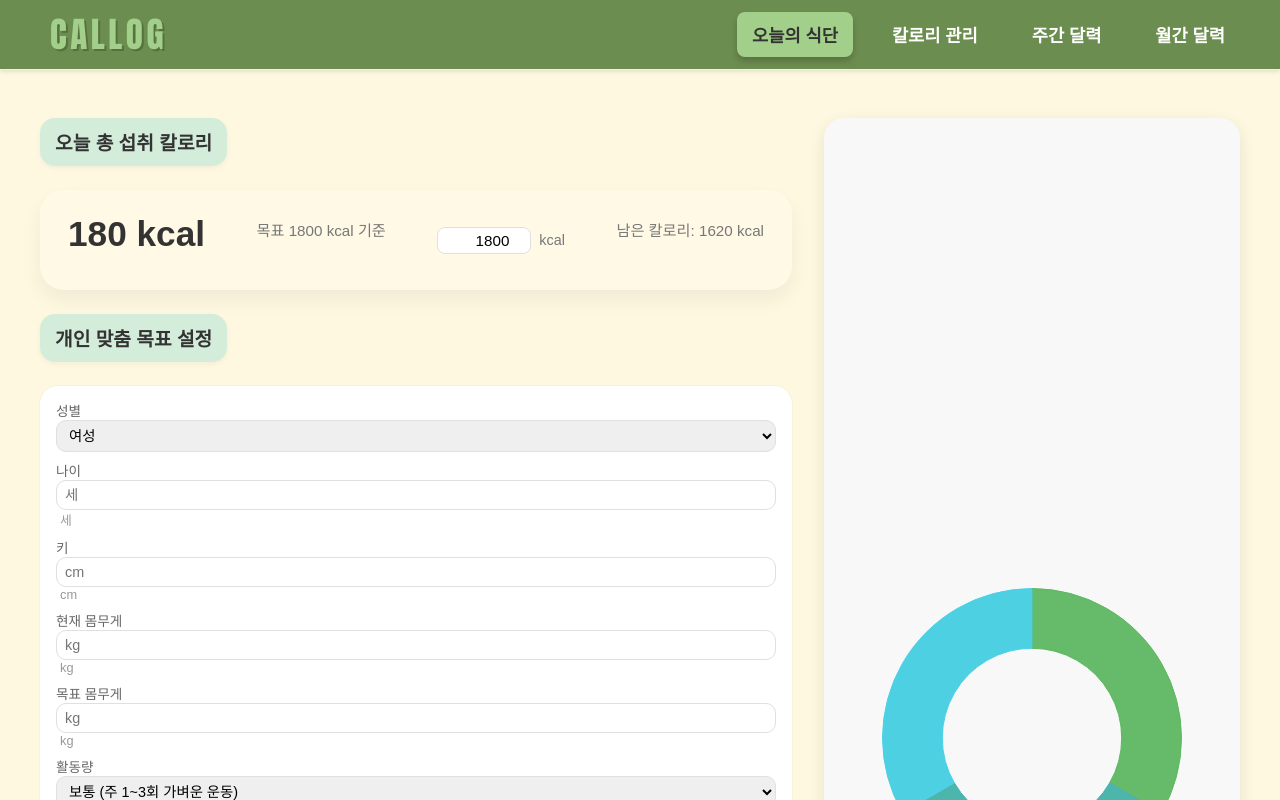
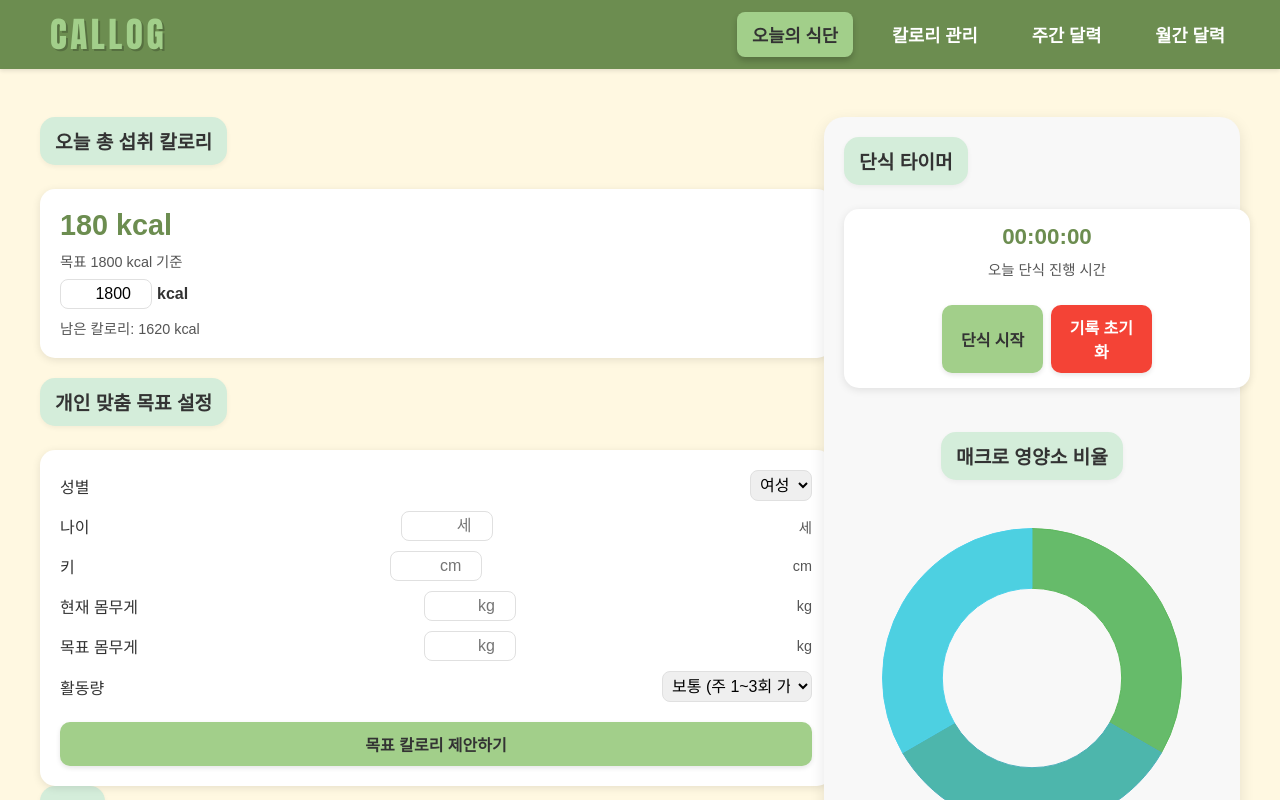
Before and after one commit to dPddddfe/CalLog, a React (Create React App) app: page / in a window 1280 px wide. Shown: the top 800 px of the page. Built offline with nearby package versions, Linux system fonts and the light colour scheme.

Commit message:
add time

```diff
--- a/src/App.css
+++ b/src/App.css
@@ -1100,3 +1100,42 @@ body {
     padding: 0.3rem 0.6rem;
   }
 }
+.fasting-timer {
+  position: absolute;
+  top: 20px;
+  right: 40px;
+  background: rgba(255,255,255,0.85);
+  padding: 12px 18px;
+  border-radius: 10px;
+  box-shadow: 0 3px 10px rgba(0,0,0,0.1);
+  text-align: center;
+}
+
+.fasting-title {
+  font-size: 14px;
+  font-weight: bold;
+  margin-bottom: 6px;
+}
+
+.fasting-time {
+  font-size: 18px;
+  font-weight: bold;
+  margin-bottom: 6px;
+}
+
+.fast-start,
+.fast-stop {
+  border: none;
+  padding: 6px 12px;
+  border-radius: 6px;
+  font-size: 13px;
+  cursor: pointer;
+}
+
+.fast-start {
+  background-color: #4fa3f7;
+}
+
+.fast-stop {
+  background-color: #f26e6e;
+}
--- a/src/App.js
+++ b/src/App.js
@@ -1,11 +1,10 @@
-import React, { useState, useMemo, useRef } from 'react';
+import React, { useState, useMemo, useEffect, useRef } from 'react';
 import { Chart as ChartJS, ArcElement, Tooltip, Legend } from 'chart.js';
 import { Doughnut } from 'react-chartjs-2';
+// 이미 여기서 import 되었으므로, 하단에서 재선언할 필요 없습니다.
 import WeeklyCalendarPage from './pages/WeeklyCalendarPage';
 import MonthlyCalendarPage from './pages/MonthlyCalendarPage';
 import CalorieManagementPage from './pages/CalorieManagement';
-
-import './App.css';
 
 // Chart.js 모듈 등록
 ChartJS.register(ArcElement, Tooltip, Legend);
@@ -100,6 +99,7 @@ const MacroDoughnutChart = ({ meals }) => {
 
   return (
     <div className="chart-wrapper">
+      <div className="section-header">매크로 영양소 비율</div> {/* 헤더 추가 */}
       <div className="chart-container">
         <Doughnut data={data} options={options} />
       </div>
@@ -122,6 +122,62 @@ const MacroDoughnutChart = ({ meals }) => {
 
 // --- 메인 페이지 컴포넌트 ---
 const TodayDietPage = () => {
+
+  const [meals, setMeals] = useState(initialMeals);
+  const [newMeal, setNewMeal] = useState({ name: '', calories: '', carbs: '', sugar: '' });
+  const nextId = useRef(initialMeals.length + 1);
+  // 단식 타이머 상태
+  const [isFasting, setIsFasting] = useState(false);
+  const [fastStartTime, setFastStartTime] = useState(null);
+  const [fastElapsed, setFastElapsed] = useState(0);
+
+  // 저장된 단식 기록 불러오기 (초 단위로 저장된 ms 값 사용)
+  useEffect(() => {
+    const saved = localStorage.getItem("fastRecord");
+    if (saved) setFastElapsed(Number(saved));
+    const savedRunning = localStorage.getItem("fastRunning");
+    const savedStart = localStorage.getItem("fastStartTime");
+    if (savedRunning === 'true' && savedStart) {
+      // 앱이 새로고침되어도 타이머 계속하도록 처리
+      setFastStartTime(Number(savedStart));
+      setIsFasting(true);
+    }
+  }, []);
+
+  // 실시간 타이머 작동
+  useEffect(() => {
+    let interval = null;
+    if (isFasting) {
+      interval = setInterval(() => {
+        setFastElapsed(Date.now() - (fastStartTime || Date.now()));
+      }, 1000);
+      localStorage.setItem("fastRunning", 'true');
+      if (fastStartTime) localStorage.setItem("fastStartTime", String(fastStartTime));
+    } else {
+      localStorage.setItem("fastRunning", 'false');
+      // if stopped, fastElapsed already set to final value and saved on stop
+    }
+    return () => clearInterval(interval);
+  }, [isFasting, fastStartTime]);
+
+  // 타이머 시작
+  const startFasting = () => {
+    const now = Date.now();
+    setFastStartTime(now);
+    setIsFasting(true);
+    localStorage.setItem("fastStartTime", String(now));
+    localStorage.setItem("fastRunning", 'true');
+  };
+
+  // 타이머 종료
+  const stopFasting = () => {
+    setIsFasting(false);
+    // fastElapsed currently holds elapsed ms
+    localStorage.setItem("fastRecord", String(fastElapsed));
+    localStorage.setItem("fastRunning", 'false');
+    // keep fastStartTime in storage if you want history; do not clear it here
+  };
+
   // 수정 기능을 위한 상태
   const [editingId, setEditingId] = useState(null);
   const [editMeal, setEditMeal] = useState({ name: '', calories: '', carbs: '', sugar: '' });
@@ -160,9 +216,6 @@ const handleEditSave = () => {
     setEditingId(null);
   };
 
-  const [meals, setMeals] = useState(initialMeals);
-  const [newMeal, setNewMeal] = useState({ name: '', calories: '', carbs: '', sugar: '' });
-  const nextId = useRef(initialMeals.length + 1);
   const [goalCalories, setGoalCalories] = useState(() => {
     const saved = localStorage.getItem('goalCalories');
     return saved ? Number(saved) : 1800; // 저장된 값 또는 기본값 1800
@@ -262,15 +315,24 @@ const handleEditSave = () => {
     }
   };
 
-
+  // 포맷 헬퍼: ms -> HH:MM:SS
+  const formatElapsed = (ms) => {
+    const totalSec = Math.floor(ms / 1000);
+    const h = String(Math.floor(totalSec / 3600)).padStart(2, '0');
+    const m = String(Math.floor((totalSec % 3600) / 60)).padStart(2, '0');
+    const s = String(totalSec % 60).padStart(2, '0');
+    return `${h}:${m}:${s}`;
+  };
 
   return (
     <div className="today-diet-layout">
       {/* 좌측 패널 - 모든 콘텐츠 포함 */}
       <div className="left-panel">
-        {/* 상단: 요약 카드들 */}
-        <div className="summary-section">
-          {/* 왼쪽: 오늘 칼로리 요약 */}
+        {/* 상단: 요약 카드들 - 순서 변경 및 세로 배열을 위해 클래스 변경 */}
+        <div className="summary-section-wrapper-vertical">
+
+          {/* 1. 오늘 총 섭취 칼로리 (위) */}
+          <div className="summary-section-full-width">
             <div className="section-header">오늘 총 섭취 칼로리</div>
             <div className="summary-card">
               <div className="summary-value">{totalCalories} kcal</div>
@@ -281,7 +343,7 @@ const handleEditSave = () => {
                 <input
                   type="number"
                   value={goalCalories}
-                onChange={(e) => handleGoalCaloriesChange(e.target.value)} // 수정!
+                  onChange={(e) => handleGoalCaloriesChange(e.target.value)}
                   className="goal-input"
                 />
                 <span className="summary-goal-unit">kcal</span>
@@ -293,9 +355,10 @@ const handleEditSave = () => {
                   : `초과 칼로리: ${Math.abs(remainingCalories)} kcal`}
               </div>
             </div>
+          </div>
 
-          {/* 오른쪽: 개인 맞춤 목표 설정 */}
-          <div className="summary-section"></div>
+          {/* 2. 개인 맞춤 목표 설정 (아래로 이동) */}
+          <div className="summary-section-full-width">
               <div className="section-header">개인 맞춤 목표 설정</div>
               <div className="summary-right">
 
@@ -393,6 +456,7 @@ const handleEditSave = () => {
                 >
                   목표 칼로리 제안하기
                 </button>
+              </div>
             </div>
         </div>
 
@@ -501,9 +565,49 @@ const handleEditSave = () => {
         </div>
       </div>
 
-      {/* 우측: 도넛 차트 */}
+      {/* 우측 패널 */}
       <div className="right-panel">
+        <div className="right-panel-content">
+          {/* 1. 단식 타이머: 그래프 위에 보이도록 우측 패널 상단에 배치 */}
+          <div className="summary-section" style={{ width: '100%', marginBottom: '12px' }}>
+            <div className="section-header">단식 타이머</div>
+
+            <div className="summary-card fasting-timer-card">
+              <div className="summary-value" style={{ fontSize: '1.4rem' }}>
+                {formatElapsed(fastElapsed)}
+              </div>
+              <div className="summary-sub">
+                오늘 단식 진행 시간
+              </div>
+
+              {!isFasting ? (
+                <div style={{ display: 'flex', gap: '8px', marginTop: '8px' }}>
+                  <button className="summary-button" onClick={startFasting}>
+                    단식 시작
+                  </button>
+                  {/* 재시작: 로컬에 저장된 값을 초기화하고 다시 시작하고 싶을 때 사용 */}
+                  <button className="summary-button delete" onClick={() => {
+                    setFastElapsed(0);
+                    setFastStartTime(null);
+                    localStorage.removeItem("fastRecord");
+                    localStorage.removeItem("fastStartTime");
+                  }}>
+                    기록 초기화
+                  </button>
+                </div>
+              ) : (
+                <div style={{ display: 'flex', gap: '8px', marginTop: '8px' }}>
+                  <button className="summary-button delete" onClick={stopFasting}>
+                    단식 종료
+                  </button>
+                </div>
+              )}
+            </div>
+          </div>
+
+          {/* 2. 매크로 영양소 차트 */}
           <MacroDoughnutChart meals={meals} />
+        </div>
       </div>
     </div>
   );
@@ -512,53 +616,15 @@ const handleEditSave = () => {
 
 // --- 3. 기타 페이지 컴포넌트 (Placeholder) ---
 /*
-const CaloriePage = () => (
-  <div className="placeholder-page-wrapper">
-    <div className="placeholder-page-box sky-theme">
-      <h2 className="placeholder-title">
-        <BarChart2 className="placeholder-icon" /> 칼로리 관리 (Calorie Management)
-      </h2>
-      <p className="placeholder-text">
-        이 페이지에서는 주간/월간 칼로리 섭취 패턴을 시각적으로 보여주는 차트와 상세 분석 리포트가 표시될 예정입니다.
-      </p>
-      <div className="placeholder-visual">
-        <p>[데이터 시각화 그래프 Placeholder]</p>
-      </div>
-    </div>
-  </div>
-);
+* ERROR 발생 지점:
+* 상단에서 import WeeklyCalendarPage, MonthlyCalendarPage, CalorieManagementPage 를 했기 때문에,
+* 하단에서 'const CalorieManagementPage = ...' 처럼 다시 선언하면 충돌이 발생합니다.
+* 따라서 아래 코드는 삭제하거나 주석 처리해야 합니다.
 
-const WeeklyCalendarPage = () => (
-  <div className="placeholder-page-wrapper">
-    <div className="placeholder-page-box lime-theme">
-      <h2 className="placeholder-title">
-        <Calendar className="placeholder-icon" /> 주별 달력 (Weekly Calendar)
-      </h2>
-      <p className="placeholder-text">
-        이 페이지는 달력 형태로 주간 목표 달성률, 주요 기록 등을 확인할 수 있는 아카이브 역할을 할 것입니다.
-      </p>
-      <div className="placeholder-visual">
-        <p>[주별 달력 및 기록 Placeholder]</p>
-      </div>
-    </div>
-  </div>
-);
-
-const MonthlyCalendarPage = () => (
-  <div className="placeholder-page-wrapper">
-    <div className="placeholder-page-box lime-theme">
-      <h2 className="placeholder-title">
-        <Calendar className="placeholder-icon" /> 월별 달력 (Monthly Calendar)
-      </h2>
-      <p className="placeholder-text">
-        이 페이지는 달력 형태로 월별 목표 달성률, 주요 기록 등을 확인할 수 있는 아카이브 역할을 할 것입니다.
-      </p>
-      <div className="placeholder-visual">
-        <p>[월별 달력 및 기록 Placeholder]</p>
-      </div>
-    </div>
-  </div>
-); */
+const CalorieManagementPage = () => <div className="placeholder-page-wrapper">칼로리 관리 페이지</div>;
+const WeeklyCalendarPage = () => <div className="placeholder-page-wrapper">주간 달력 페이지</div>;
+const MonthlyCalendarPage = () => <div className="placeholder-page-wrapper">월간 달력 페이지</div>;
+*/
 
 
 // --- 4. 메인 애플리케이션 컴포넌트 ---
@@ -703,13 +769,165 @@ const App = () => {
         flex: 1;
         min-width: 250px;
         display: flex;
-        justify-content: center;
+        flex-direction: column;
+        justify-content: flex-start;
         align-items: center;
         background-color: var(--color-item-bg);
         border-radius: 20px;
         box-shadow: 0 5px 15px var(--color-shadow-light);
         padding: 20px;
     }
+
+    .right-panel-content {
+      width: 100%;
+      display: flex;
+      flex-direction: column;
+      align-items: center;
+      gap: 12px;
+    }
+
+    /* === 변경된 부분: 좌측 상단 카드 세로 배열을 위한 CSS === */
+    .summary-section-wrapper-vertical {
+      display: flex;
+      flex-direction: column; /* 세로로 배치 */
+      gap: 20px;
+      width: 100%;
+    }
+
+    .summary-section-full-width { /* 전체 너비를 사용 */
+      flex: none;
+      width: 100%;
+      display: flex;
+      flex-direction: column;
+      align-items: flex-start;
+    }
+    /* ======================================================= */
+
+    .summary-section {
+      flex: 1;
+      min-width: 48%;
+      display: flex;
+      flex-direction: column;
+      align-items: flex-start;
+    }
+
+    .summary-card {
+        background-color: var(--color-white);
+        padding: 20px;
+        border-radius: 15px;
+        box-shadow: 0 2px 8px var(--color-shadow-light);
+        width: 100%;
+        display: flex;
+        flex-direction: column;
+        gap: 8px;
+    }
+
+    .fasting-timer-card {
+      text-align: center;
+      align-items: center;
+      padding: 15px;
+    }
+
+    .summary-value {
+        font-size: 1.8rem;
+        font-weight: bold;
+        color: var(--color-dark-green);
+    }
+
+    .summary-sub {
+        font-size: 0.9rem;
+        color: var(--color-text-light);
+    }
+
+    .summary-goal-row {
+        display: flex;
+        align-items: center;
+        gap: 5px;
+    }
+
+    .goal-input {
+      width: 80px;
+      padding: 5px;
+      border: 1px solid var(--color-border-light);
+      border-radius: 8px;
+      text-align: right;
+      font-size: 1rem;
+    }
+
+    .summary-goal-unit {
+        font-weight: bold;
+    }
+
+    .summary-right {
+        background-color: var(--color-white);
+        padding: 20px;
+        border-radius: 15px;
+        box-shadow: 0 2px 8px var(--color-shadow-light);
+        width: 100%;
+        display: flex;
+        flex-direction: column;
+        gap: 10px;
+    }
+
+    .summary-right-row {
+      display: flex;
+      justify-content: space-between;
+      align-items: center;
+      font-size: 1rem;
+    }
+
+    .summary-right-row label {
+      display: flex;
+      justify-content: space-between;
+      align-items: center;
+      width: 100%;
+    }
+
+    .summary-input {
+      width: 80px;
+      padding: 5px;
+      border: 1px solid var(--color-border-light);
+      border-radius: 8px;
+      text-align: right;
+      font-size: 1rem;
+      margin-left: 10px;
+    }
+
+    .summary-select {
+        padding: 5px;
+        border: 1px solid var(--color-border-light);
+        border-radius: 8px;
+        font-size: 1rem;
+        margin-left: 10px;
+        max-width: 150px;
+    }
+
+    .summary-input-unit {
+        margin-left: 5px;
+        font-size: 0.9rem;
+        color: var(--color-text-light);
+    }
+
+    .summary-button {
+      background-color: var(--color-light-green);
+      color: var(--color-text-dark);
+      font-weight: bold;
+      padding: 10px 15px;
+      border-radius: 10px;
+      border: none;
+      cursor: pointer;
+      transition: background-color 0.2s, transform 0.1s;
+      font-size: 1rem;
+      box-shadow: 0 2px 5px rgba(0,0,0,0.1);
+      width: 100%;
+      margin-top: 10px;
+    }
+
+    .summary-button.delete {
+      background-color: #F44336; /* 붉은색 */
+      color: var(--color-white);
+    }
+
 
     /* 섹션 헤더 (목록, 음식 추가) */
     .section-header {
@@ -736,29 +954,33 @@ const App = () => {
     }
 
     .meal-item-card {
-        background-color: var(--color-item-bg);
+        background-color: var(--color-white); /* 배경색 변경 */
         padding: 15px 20px;
         border-radius: 15px;
         box-shadow: 0 2px 8px var(--color-shadow-light);
         display: flex;
         align-items: center;
         font-size: 1.1rem;
+        gap: 10px;
     }
 
     .meal-name {
         font-weight: bold;
-        min-width: 80px;
+        flex-grow: 1; /* 이름이 공간을 최대한 차지하도록 */
     }
 
     .meal-calories {
         min-width: 80px;
         color: var(--color-text-light);
         font-weight: 500;
+        text-align: right;
     }
 
     .meal-macros {
         color: var(--color-text-light);
         font-size: 0.95rem;
+        min-width: 100px;
+        text-align: right;
     }
 
     /* 음식 추가 섹션 */
@@ -807,6 +1029,12 @@ const App = () => {
         box-shadow: 0 2px 5px rgba(0,0,0,0.1);
     }
 
+    .add-button.delete {
+        background-color: #F44336; /* 붉은색 */
+        color: var(--color-white);
+    }
+
+
     .add-button:hover {
         background-color: #8CCF6F;
         transform: translateY(-1px);
@@ -820,8 +1048,8 @@ const App = () => {
         align-items: center;
         gap: 1.5rem;
         width: 100%;
-        max-width: 350px;
-        padding: 20px;
+        max-width: 400px; /* 차트의 최대 크기 조정 */
+        padding: 20px 0 0 0;
     }
 
     .chart-container {
@@ -833,7 +1061,7 @@ const App = () => {
     /* 차트 범례 */
     .chart-legend {
         display: flex;
-        gap: 1rem;
+        gap: 1.5rem;
         margin-top: 1rem;
         font-size: 0.95rem;
         flex-wrap: wrap;
@@ -866,126 +1094,16 @@ const App = () => {
         margin: 2rem auto;
         padding: 0 1rem;
     }
-
-    .placeholder-page-box {
-        padding: 40px;
-        border-radius: 24px;
-        box-shadow: 0 10px 20px var(--color-shadow-light);
-        text-align: center;
-    }
-
-    .sky-theme {
-        background-color: #E3F2FD;
-        border: 1px solid #90CAF9;
-    }
-
-    .lime-theme {
-        background-color: #F1F8E9;
-        border: 1px solid #C5E1A5;
-    }
-
-    .placeholder-title {
-        font-size: 2rem;
-        font-weight: 800;
-        color: #1565C0;
-        margin-bottom: 1rem;
-        display: flex;
-        align-items: center;
-        justify-content: center;
-    }
-
-    .lime-theme .placeholder-title {
-        color: #558B2F;
-    }
-
-    .placeholder-icon {
-        width: 32px;
-        height: 32px;
-        margin-right: 8px;
-        stroke: currentColor;
-    }
-
-    .placeholder-text {
-        color: #666;
-        font-size: 1.125rem;
-        margin-bottom: 1.5rem;
-    }
-
-    .placeholder-visual {
-        background-color: white;
-        padding: 1rem;
-        border-radius: 12px;
-        box-shadow: inset 0 2px 4px rgba(0, 0, 0, 0.05);
-        border: 1px solid #f0f0f0;
-        color: #aaa;
-    }
-
-    /* ** 반응형 조정 ** */
-    @media (max-width: 768px) {
-        .header-content-wrapper {
-            flex-direction: column;
-            gap: 1rem;
-        }
-
-        .nav-menu {
-            flex-wrap: wrap;
-            justify-content: center;
-            gap: 0.5rem;
-        }
-
-        .nav-button {
-            font-size: 0.9rem;
-            padding: 8px 10px;
-        }
-
-        .today-diet-layout {
-            flex-direction: column;
-            align-items: center;
-        }
-
-        .left-panel, .right-panel {
-            width: 100%;
-            max-width: 500px;
-        }
-
-        .meal-item-card {
-            flex-wrap: wrap;
-            justify-content: space-between;
-            font-size: 1rem;
-        }
-
-        .meal-calories, .meal-macros {
-            flex-basis: 48%;
-            text-align: right;
-        }
-
-        .meal-name {
-          flex-basis: 100%;
-          margin-bottom: 5px;
-        }
-
-        .add-meal-section {
-            flex-direction: column;
-        }
-
-        .add-input, .add-input.small-input {
-            width: 100%;
-            min-width: unset;
-        }
-    }
   `;
 
   return (
-    <>
+    <div className="app-container">
       <style>{styles}</style>
-      <div className="app-container">
       <Header currentPage={currentPage} setCurrentPage={setCurrentPage} />
-
       <main className="main-content">
         {renderPage()}
       </main>
     </div>
-    </>
   );
 };
 
```
Lines whose indentation alone changed are shown as unchanged.
